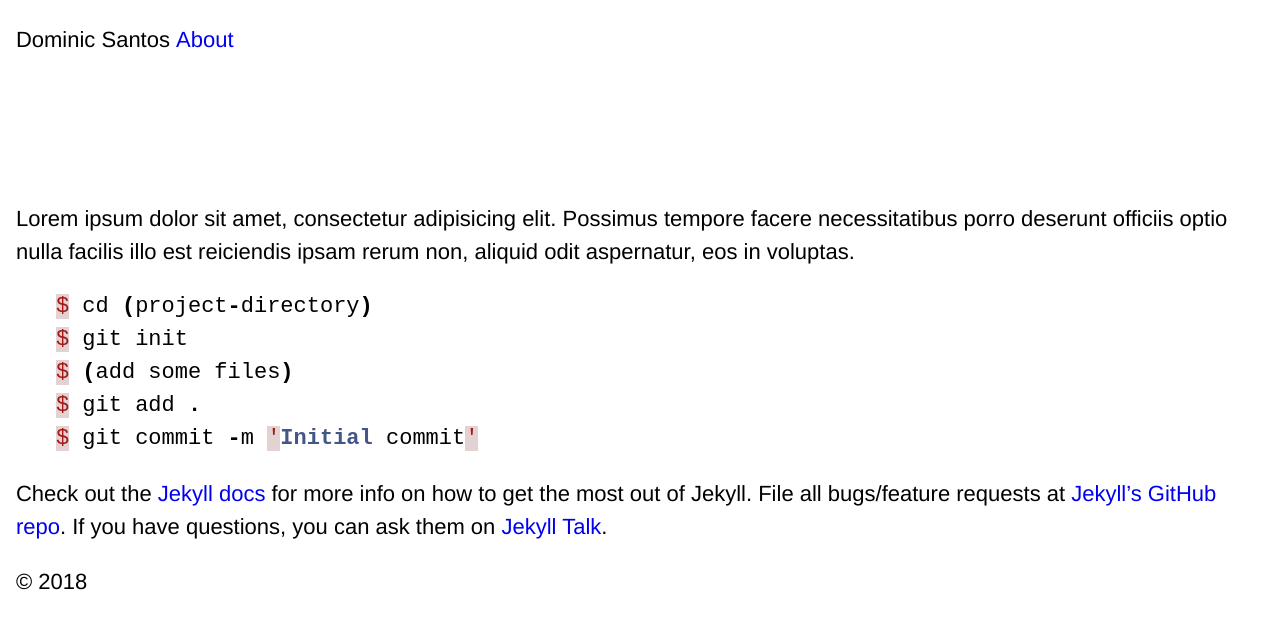
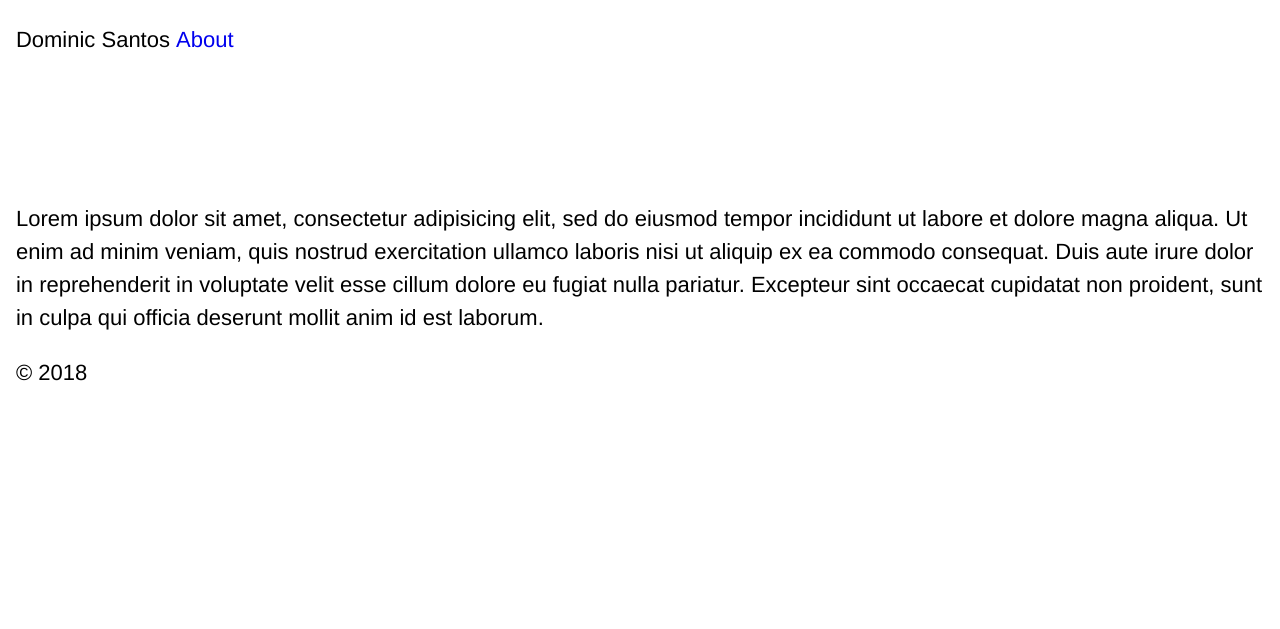
Before and after one commit to davesantos/dominicsantos, a Jekyll site: the page built from _posts/2016-01-24-this-is-a-post.md, in a window 1280 px wide. Shown: the top 629 px of the page. Built offline with Jekyll 4.4.1, drawn with Linux system fonts in a browser that asks for light colours; our own code applies the rules of GitHub Pages for plain Markdown files.

Commit message:
Add projects

```diff
--- a/_posts/2016-01-24-this-is-a-post.md
+++ b/_posts/2016-01-24-this-is-a-post.md
@@ -8,18 +8,9 @@
  - AllahLas_NorthAmericanTour.jpg
 ---
 
-Lorem ipsum dolor sit amet, consectetur adipisicing elit. Possimus tempore facere necessitatibus porro deserunt officiis optio nulla facilis illo est reiciendis ipsam rerum non, aliquid odit aspernatur, eos in voluptas.
-
-{% highlight java %}
-$ cd (project-directory)
-$ git init
-$ (add some files)
-$ git add .
-$ git commit -m 'Initial commit'
-{% endhighlight %}
-
-Check out the [Jekyll docs][jekyll-docs] for more info on how to get the most out of Jekyll. File all bugs/feature requests at [Jekyll’s GitHub repo][jekyll-gh]. If you have questions, you can ask them on [Jekyll Talk][jekyll-talk].
-
-[jekyll-docs]: http://jekyllrb.com/docs/home
-[jekyll-gh]:   https://github.com/jekyll/jekyll
-[jekyll-talk]: https://talk.jekyllrb.com/
+Lorem ipsum dolor sit amet, consectetur adipisicing elit, sed do eiusmod
+tempor incididunt ut labore et dolore magna aliqua. Ut enim ad minim veniam,
+quis nostrud exercitation ullamco laboris nisi ut aliquip ex ea commodo
+consequat. Duis aute irure dolor in reprehenderit in voluptate velit esse
+cillum dolore eu fugiat nulla pariatur. Excepteur sint occaecat cupidatat non
+proident, sunt in culpa qui officia deserunt mollit anim id est laborum.
--- /dev/null
+++ b/_posts/2018-06-25-party-at-sunday.markdown
@@ -0,0 +1,5 @@
+---
+title: party at sunday
+images:
+ - PartyatSunday.jpg
+---
```
Also changed, not shown: _posts/2018-06-25-slides.markdown (added, +7 -0 lines).
